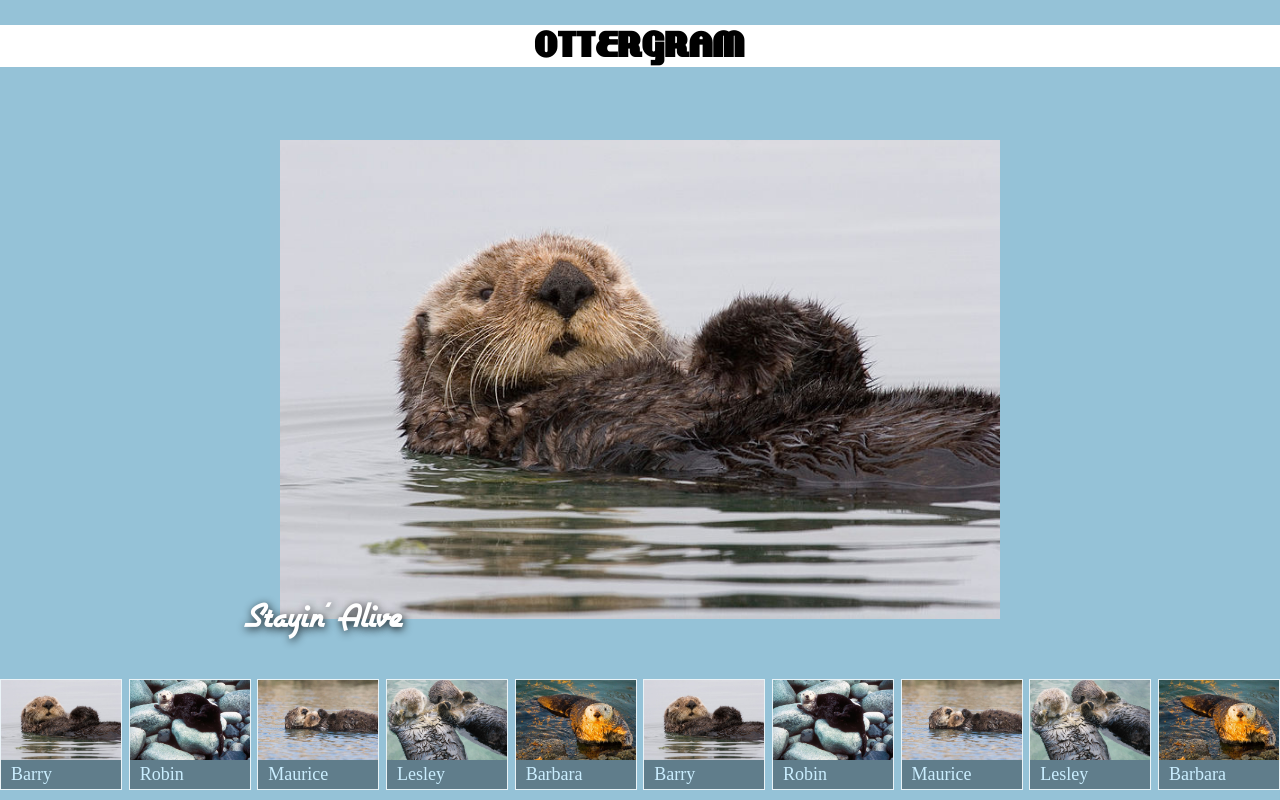
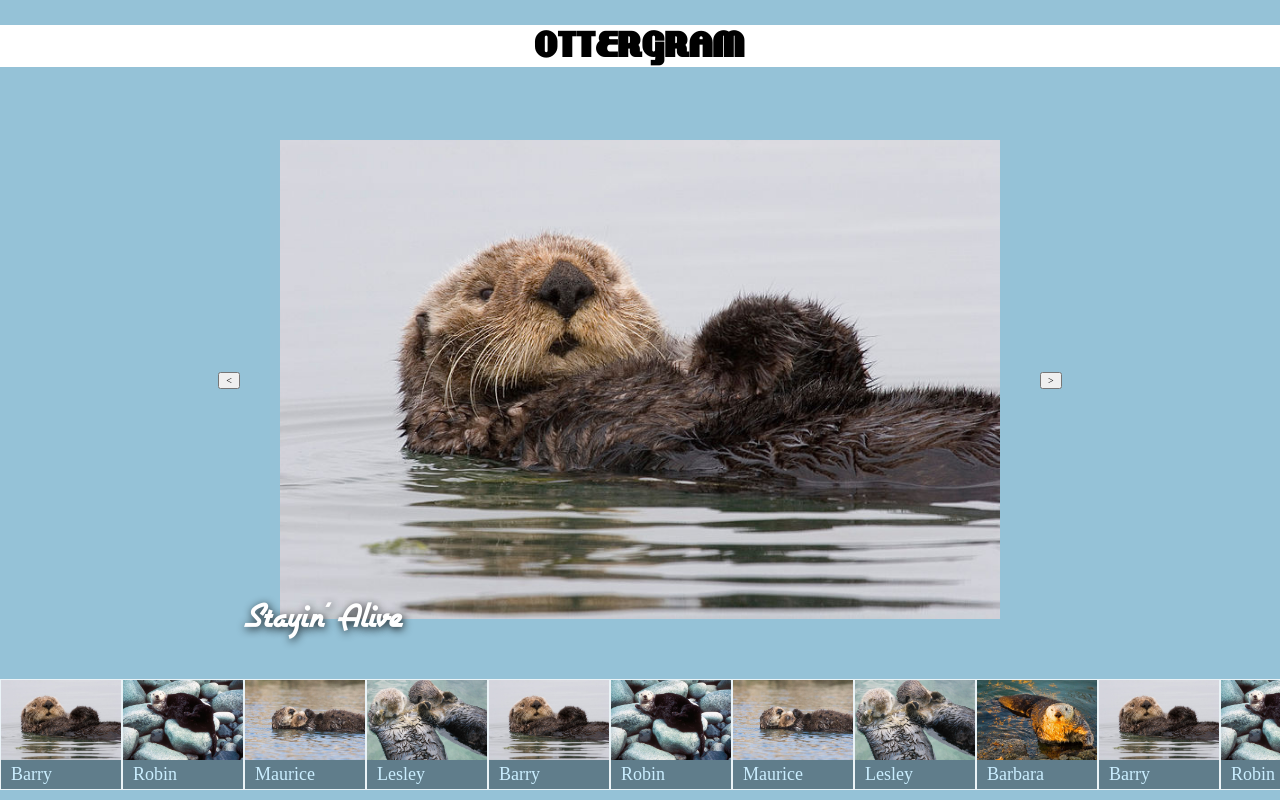
Before and after one commit to LisaHong/HW-02, a plain HTML site: page index.html in a window 1280 px wide. Drawn offline with nearby package versions, Linux system fonts and the light colour scheme.

Commit message:
Update index.html

```diff
--- a/index.html
+++ b/index.html
@@ -17,80 +17,98 @@
     <main class="main-content">
         <ul class="thumbnail-list">
             <li class="thumbnail-item">
-                <a href="img/otter1.jpg" data-image-role="trigger"
-                                         data-image-title="Stayin' Alive"
+                <a href="img/otter1.jpg" data-image-role="trigger" data-image-title="Stayin' Alive"
                     data-image-url="img/otter1.jpg">
                     <img class="thumbnail-image" src="img/otter1.jpg" alt="Barry the Otter">
                     <span class="thumbnail-title">Barry</span>
                 </a>
             </li>
             <li class="thumbnail-item">
-                <a href="img/otter2.jpg" data-image-role="trigger"
-                                         data-image-title="How Deep Is Your Love"
+                <a href="img/otter2.jpg" data-image-role="trigger" data-image-title="How Deep Is Your Love"
                     data-image-url="img/otter2.jpg">
                     <img class="thumbnail-image" src="img/otter2.jpg" alt="Robin the Otter">
                     <span class="thumbnail-title">Robin</span>
                 </a>
             </li>
             <li class="thumbnail-item">
-                <a href="img/otter3.jpg" data-image-role="trigger"
-                                         data-image-title="You Should Be Dancing"
+                <a href="img/otter3.jpg" data-image-role="trigger" data-image-title="You Should Be Dancing"
                     data-image-url="img/otter3.jpg">
                     <img class="thumbnail-image" src="img/otter3.jpg" alt="Maurice the Otter">
                     <span class="thumbnail-title">Maurice</span>
                 </a>
             </li>
             <li class="thumbnail-item">
-                <a href="img/otter4.jpg" data-image-role="trigger"
-                                         data-image-title="Night Fever"
+                <a href="img/otter4.jpg" data-image-role="trigger" data-image-title="Night Fever"
                     data-image-url="img/otter4.jpg">
                     <img class="thumbnail-image" src="img/otter4.jpg" alt="Lesley the Otter">
                     <span class="thumbnail-title">Lesley</span>
                 </a>
             </li>
             <li class="thumbnail-item">
-                <a href="img/otter5.jpg" data-image-role="trigger"
-                                         data-image-title="To Love Somebody"
+                <a href="img/otter1.jpg" data-image-role="trigger" data-image-title="Stayin' Alive"
+                    data-image-url="img/otter1.jpg">
+                    <img class="thumbnail-image" src="img/otter1.jpg" alt="Barry the Otter">
+                    <span class="thumbnail-title">Barry</span>
+                </a>
+            </li>
+            <li class="thumbnail-item">
+                <a href="img/otter2.jpg" data-image-role="trigger" data-image-title="How Deep Is Your Love"
+                    data-image-url="img/otter2.jpg">
+                    <img class="thumbnail-image" src="img/otter2.jpg" alt="Robin the Otter">
+                    <span class="thumbnail-title">Robin</span>
+                </a>
+            </li>
+            <li class="thumbnail-item">
+                <a href="img/otter3.jpg" data-image-role="trigger" data-image-title="You Should Be Dancing"
+                    data-image-url="img/otter3.jpg">
+                    <img class="thumbnail-image" src="img/otter3.jpg" alt="Maurice the Otter">
+                    <span class="thumbnail-title">Maurice</span>
+                </a>
+            </li>
+            <li class="thumbnail-item">
+                <a href="img/otter4.jpg" data-image-role="trigger" data-image-title="Night Fever"
+                    data-image-url="img/otter4.jpg">
+                    <img class="thumbnail-image" src="img/otter4.jpg" alt="Lesley the Otter">
+                    <span class="thumbnail-title">Lesley</span>
+                </a>
+            </li>
+            <li class="thumbnail-item">
+                <a href="img/otter5.jpg" data-image-role="trigger" data-image-title="To Love Somebody"
                     data-image-url="img/otter5.jpg">
                     <img class="thumbnail-image" src="img/otter5.jpg" alt="Barbara the Otter">
                     <span class="thumbnail-title">Barbara</span>
                 </a>
             </li>
             <li class="thumbnail-item">
-                <a href="img/otter1.jpg" data-image-role="trigger"
-                                         data-image-title="Stayin' Alive"
+                <a href="img/otter1.jpg" data-image-role="trigger" data-image-title="Stayin' Alive"
                     data-image-url="img/otter1.jpg">
                     <img class="thumbnail-image" src="img/otter1.jpg" alt="Barry the Otter">
                     <span class="thumbnail-title">Barry</span>
                 </a>
             </li>
             <li class="thumbnail-item">
-                <a href="img/otter2.jpg" data-image-role="trigger"
-                                         data-image-title="How Deep Is Your Love"
+                <a href="img/otter2.jpg" data-image-role="trigger" data-image-title="How Deep Is Your Love"
                     data-image-url="img/otter2.jpg">
                     <img class="thumbnail-image" src="img/otter2.jpg" alt="Robin the Otter">
                     <span class="thumbnail-title">Robin</span>
                 </a>
             </li>
             <li class="thumbnail-item">
-                <a href="img/otter3.jpg" data-image-role="trigger"
-                                         data-image-title="You Should Be Dancing"
+                <a href="img/otter3.jpg" data-image-role="trigger" data-image-title="You Should Be Dancing"
                     data-image-url="img/otter3.jpg">
                     <img class="thumbnail-image" src="img/otter3.jpg" alt="Maurice the Otter">
                     <span class="thumbnail-title">Maurice</span>
                 </a>
             </li>
             <li class="thumbnail-item">
-                <a href="img/otter4.jpg" data-image-role="trigger"
-                                         data-image-title="Night Fever"
+                <a href="img/otter4.jpg" data-image-role="trigger" data-image-title="Night Fever"
                     data-image-url="img/otter4.jpg">
                     <img class="thumbnail-image" src="img/otter4.jpg" alt="Lesley the Otter">
                     <span class="thumbnail-title">Lesley</span>
                 </a>
             </li>
             <li class="thumbnail-item">
-                <a href="img/otter5.jpg" data-image-role="trigger"
-                                         data-image-title="To Love Somebody"
+                <a href="img/otter5.jpg" data-image-role="trigger" data-image-title="To Love Somebody"
                     data-image-url="img/otter5.jpg">
                     <img class="thumbnail-image" src="img/otter5.jpg" alt="Barbara the Otter">
                     <span class="thumbnail-title">Barbara</span>
@@ -98,15 +116,13 @@
             </li>
             <!--<li class="thumbnail-item">
                 <a href="img/FlexBoxFroggy.PNG" data-image-role="trigger"
-                                         data-image-title="The last level of Flexbox Froggy!"
-                                         data-image-url="img/FlexBoxFroggy.PNG">
+                    data-image-title="The last level of Flexbox Froggy!" data-image-url="img/FlexBoxFroggy.PNG">
                     <img class="thumbnail-image" src="img/FlexBoxFroggy.PNG" alt="The last level of FlexBox Froggy!">
                     <span class="thumbnail-title">FlexBox Froggy</span>
                 </a>
             </li>
             <li class="thumbnail-item">
-                <a href="img/GridGarden.PNG" data-image-role="trigger"
-                                         data-image-title="The last level of Grid Garden!"
+                <a href="img/GridGarden.PNG" data-image-role="trigger" data-image-title="The last level of Grid Garden!"
                     data-image-url="img/GridGarden.PNG">
                     <img class="thumbnail-image" src="img/GridGarden.PNG" alt="The last level of Grid Garden!">
                     <span class="thumbnail-title">Grid Garden</span>
@@ -115,10 +131,12 @@
         </ul>
 
         <div class="detail-image-container">
-            <div class="detail-image-frame">
+            <button type="button" class="scrollImagesButton" id="scrollImagesLeftButton">&lt;</button>
+            <div class="detail-image-frame" data-image--role="frame">
                 <img class="detail-image" data-image-role="target" src="img/otter1.jpg" alt="">
                 <span class="detail-image-title" data-image-role="title">Stayin' Alive</span>
             </div>
+            <button type="button" class="scrollImagesButton" id="scrollImagesRightButton">&gt;</button>
         </div>
     </main>
     <script src="scripts/main.js" charset="utf-8"></script>
```
Lines whose indentation alone changed are shown as unchanged.
